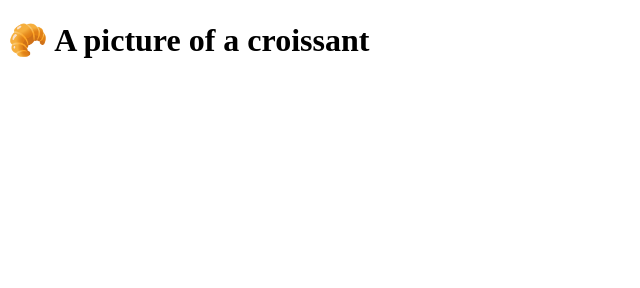
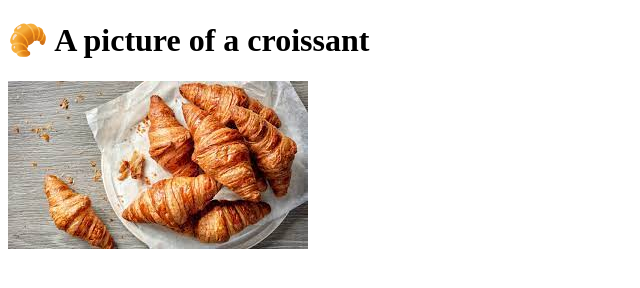
Before and after one commit to tamarajoseph17/Croissant, a plain HTML site: page photo.html in a window 1280 px wide. Shown: the whole page, without its empty margins (0-640 px from the left). Drawn offline with Linux system fonts and the light colour scheme.

Commit message:
added image

```diff
--- a/photo.html
+++ b/photo.html
@@ -8,5 +8,6 @@
   </head>
   <body>
     <h1>🥐 A picture of a croissant</h1>
+    <img src="images/croissant.jpg" alt="" />
   </body>
 </html>
```
Also changed, not shown: images/croissant.jpg (added).
